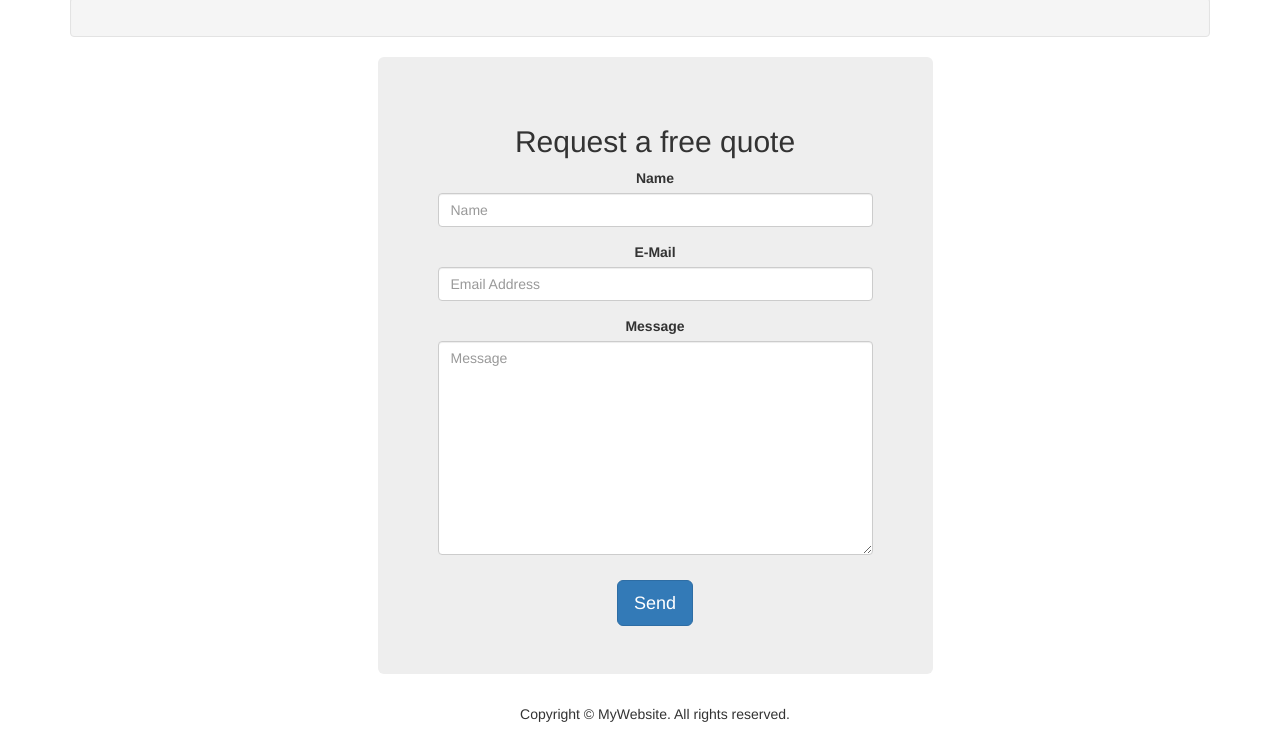
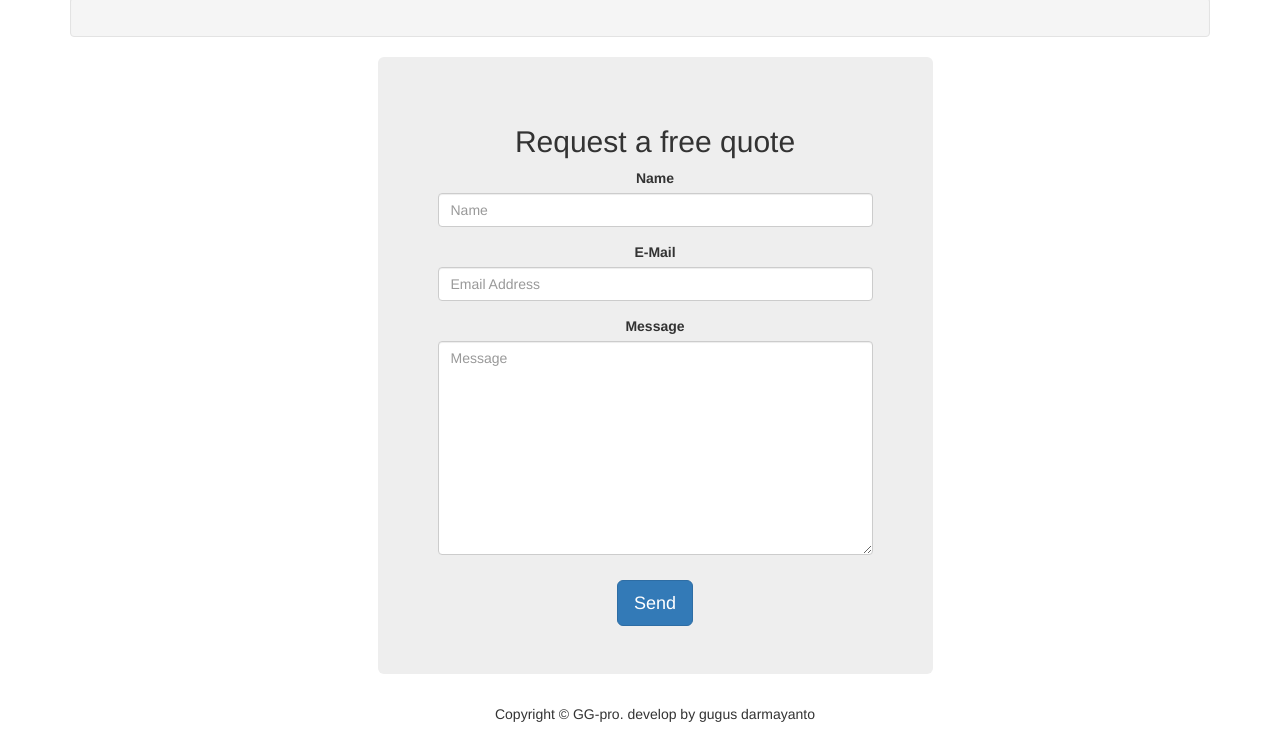
Before and after one commit to gugusd999/GG-Developer_Forum.github.io, a plain HTML site: page index.html in a window 1280 px wide. Shown: the part 1140-1874 px from the top of the page. Drawn offline with Linux system fonts and the light colour scheme.

Commit message:
pembaruan halaman

```diff
--- a/index.html
+++ b/index.html
@@ -145,7 +145,7 @@
   <div class="container">
     <div class="row">
       <div class="col-xs-12">
-        <p>Copyright © MyWebsite. All rights reserved.</p>
+        <p>Copyright © GG-pro. develop by gugus darmayanto</p>
       </div>
     </div>
   </div>
```
Also changed, not shown: php.html (+1 -1 lines).
